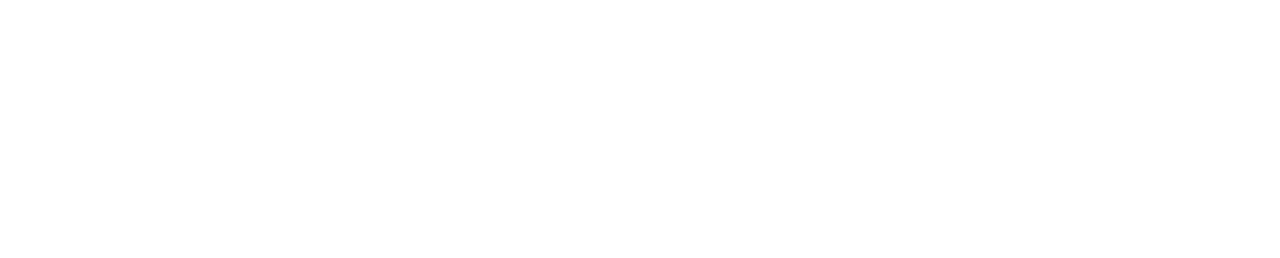
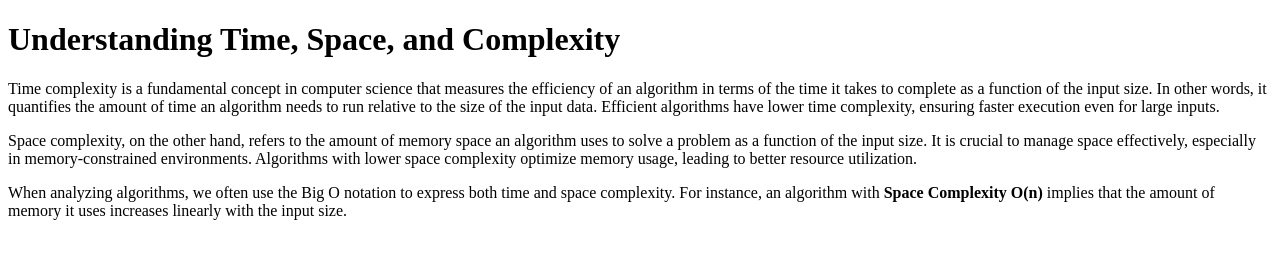
Before and after one commit to acciojob/time-and-space-complexity-sandeep-mz, a website: page main.html in a window 1280 px wide. Drawn offline with Linux system fonts and the light colour scheme.

Commit message:
created a submission

```diff
--- a/main.html
+++ b/main.html
@@ -4,6 +4,7 @@
 
 <head>
 	<link rel="stylesheet" href="styles.css">
+
 </head>
 
 <body>
@@ -11,6 +12,14 @@
     <script type="text/javascript" src="./script.js">
 </script>
 
+
+	<h1>Understanding Time, Space, and Complexity</h1>
+
+    <p>Time complexity is a fundamental concept in computer science that measures the efficiency of an algorithm in terms of the time it takes to complete as a function of the input size. In other words, it quantifies the amount of time an algorithm needs to run relative to the size of the input data. Efficient algorithms have lower time complexity, ensuring faster execution even for large inputs.</p>
+    <p>Space complexity, on the other hand, refers to the amount of memory space an algorithm uses to solve a problem as a function of the input size. It is crucial to manage space effectively, especially in memory-constrained environments. Algorithms with lower space complexity optimize memory usage, leading to better resource utilization.</p>
+    <p>When analyzing algorithms, we often use the Big O notation to express both time and space complexity. For instance, an algorithm with <b>Space Complexity O(n)</b> implies that the amount of memory it uses increases linearly with the input size.</p>
+
+
 </body>
 
 </html>
```
